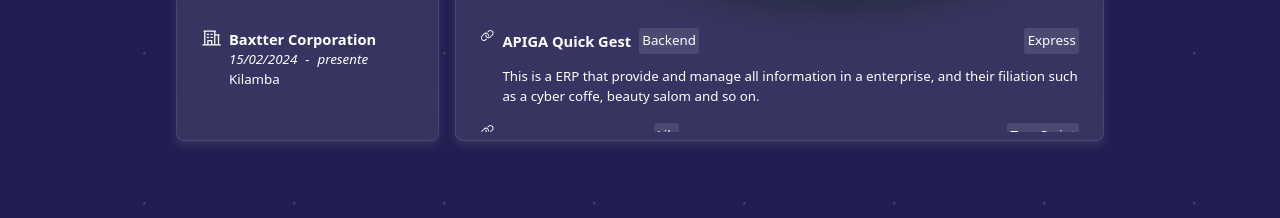
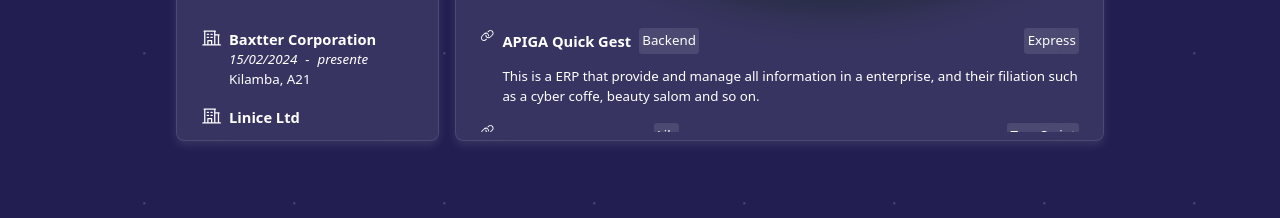
Before and after one commit to aja-silason/portfolio, a React (Vite) app: page / in a window 1280 px wide. Shown: the part 541-759 px from the top of the page. Built offline with nearby package versions, Linux system fonts and the light colour scheme; no server answers.

Commit message:
feat: add my timeline

```diff
--- a/src/myportfolio/components/cards/About.card.tsx
+++ b/src/myportfolio/components/cards/About.card.tsx
@@ -1,10 +1,5 @@
 import { AlignBottom } from "@phosphor-icons/react"
 import { Text } from "../Text"
-
-/*
-<div className="flex bg-[#0b1225a1] shadow border rounded-[.5em] md:w-full flex-col gap-[1em]">
-
-*/
 
 export const AboutCard = () => {
     return (
--- a/src/myportfolio/components/cards/profile.card.tsx
+++ b/src/myportfolio/components/cards/profile.card.tsx
@@ -1,10 +1,4 @@
 import {Text} from "../Text"
-
-/*
-<div className="flex bg-[#0b1225a1] shadow border p-[1em] rounded-[.5em] md:w-[30%] flex-col justify-between gap-[1em]">
-
-*/
-
 
 export const ProfileCard = ({data}: any) => {
 
--- a/src/myportfolio/components/cards/projects.card.tsx
+++ b/src/myportfolio/components/cards/projects.card.tsx
@@ -88,9 +88,6 @@
                         )
                     })
                 }
-
-
-
             </div>
         </div>
     )
--- a/src/myportfolio/components/cards/timeline.card.tsx
+++ b/src/myportfolio/components/cards/timeline.card.tsx
@@ -1,20 +1,26 @@
 import { BuildingOffice, Timer } from "@phosphor-icons/react";
 import {Text} from "../Text"
 import { useWindowWidth } from "../../hook/behavior/useResponsivity";
-
-
-/*
-<div className="flex bg-[#0b1225a1] shadow border rounded-[.5em] md:w-[30%] flex-col gap-[1em]">
-
-*/
 
 const timeline = [
     {
         enterprise: "Baxtter Corporation",
         started_at: "15/02/2024",
         finished_at: "presente",
-        location: "Kilamba"
-    }
+        location: "Kilamba, A21"
+    },
+    {
+        enterprise: "Linice Ltd",
+        started_at: "13/02/2023",
+        finished_at: "05/02/2024",
+        location: "Vila de Viana"
+    },
+    {
+        enterprise: "Inokri Soluções Inteligentes - Estágio",
+        started_at: "22/02/2022",
+        finished_at: "15/04/2022",
+        location: "Kilamba, P19"
+    },
 ]
 
 export const TimelineCard = () => {
--- a/src/myportfolio/components/cards/tools.card.tsx
+++ b/src/myportfolio/components/cards/tools.card.tsx
@@ -6,11 +6,6 @@
 import { NestJSSVGLogo } from "../svg/nestjs";
 import { ReactSVGLogo } from "../svg/react";
 import { TypeScriptSVGLogo } from "../svg/typescript";
-
-/*
-<div className="flex bg-[#0b1225a1] shadow border rounded-[.5em] md:w-[30%] flex-col gap-[1em]">
-
-*/
 
 const tools = [
     {
```
